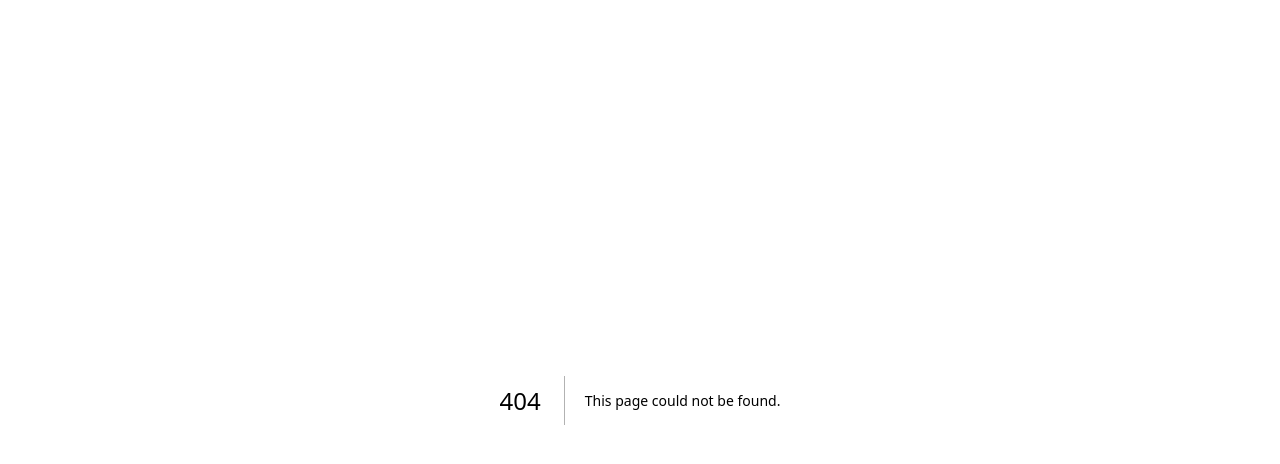
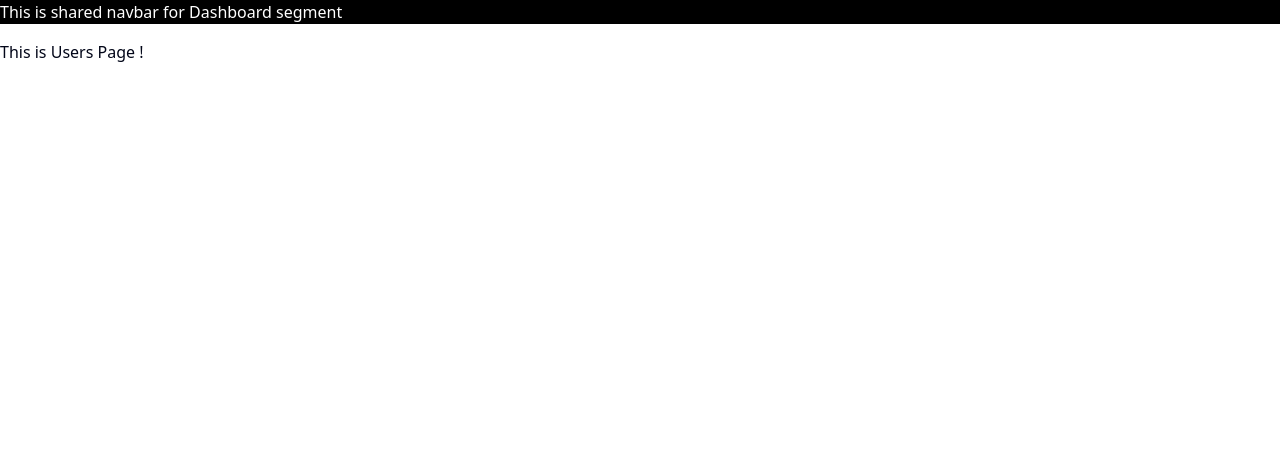
Before and after one commit to yushabh/next-js-auth, a Next.js app: page /dashboard/users in a window 1280 px wide. Before the commit this address had no page. Shown: the top 464 px of the page. Built offline with nearby package versions, Linux system fonts and the light colour scheme.

Commit message:
feat: understood difference between page.tsx and layout.tsx

```diff
--- /dev/null
+++ b/app/dashboard/layout.tsx
@@ -0,0 +1,12 @@
+const DashboardLayout = ({ children } : {children: React.ReactNode} ) => {
+    return (
+        <div className="flex flex-col gap-y-4">
+            <nav className="bg-black text-white">
+                This is shared navbar for Dashboard segment
+            </nav>
+           {children}
+        </div>
+    );
+}
+
+export default DashboardLayout;
--- /dev/null
+++ b/app/dashboard/users/page.tsx
@@ -0,0 +1,9 @@
+const UsersPage = () => {
+    return (
+        <div>
+            This is Users Page !
+        </div>
+    );
+}
+
+export default UsersPage;
```
